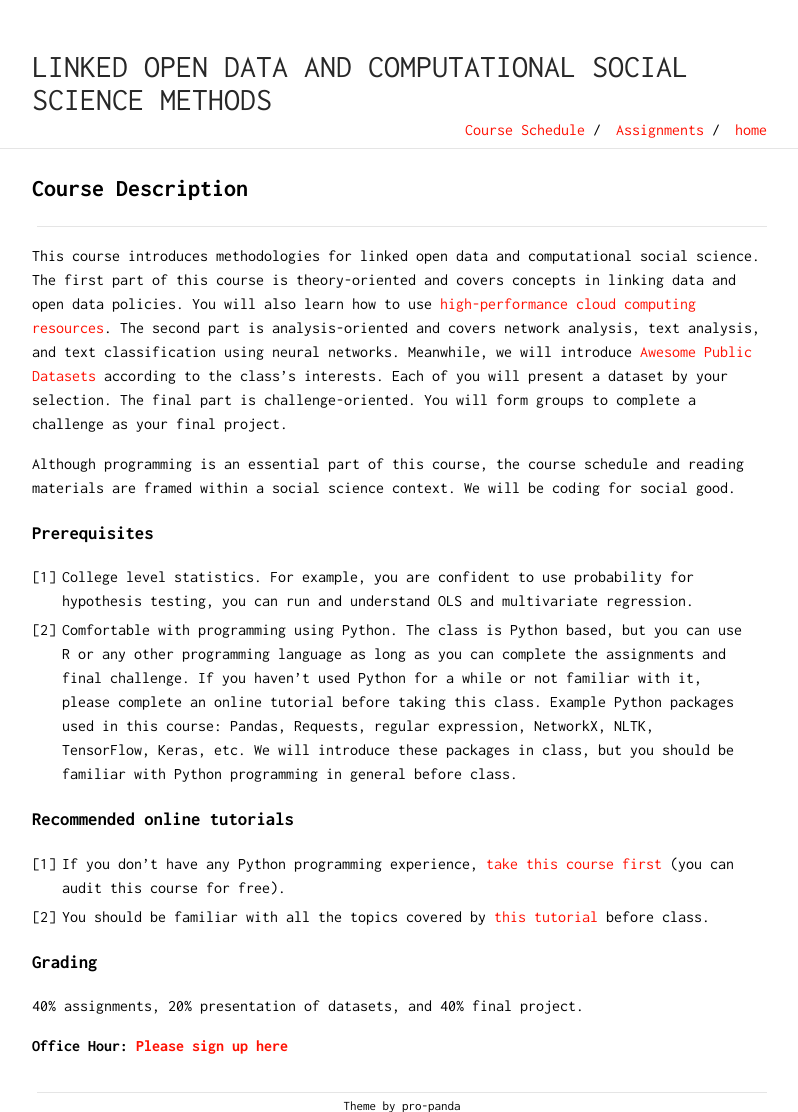
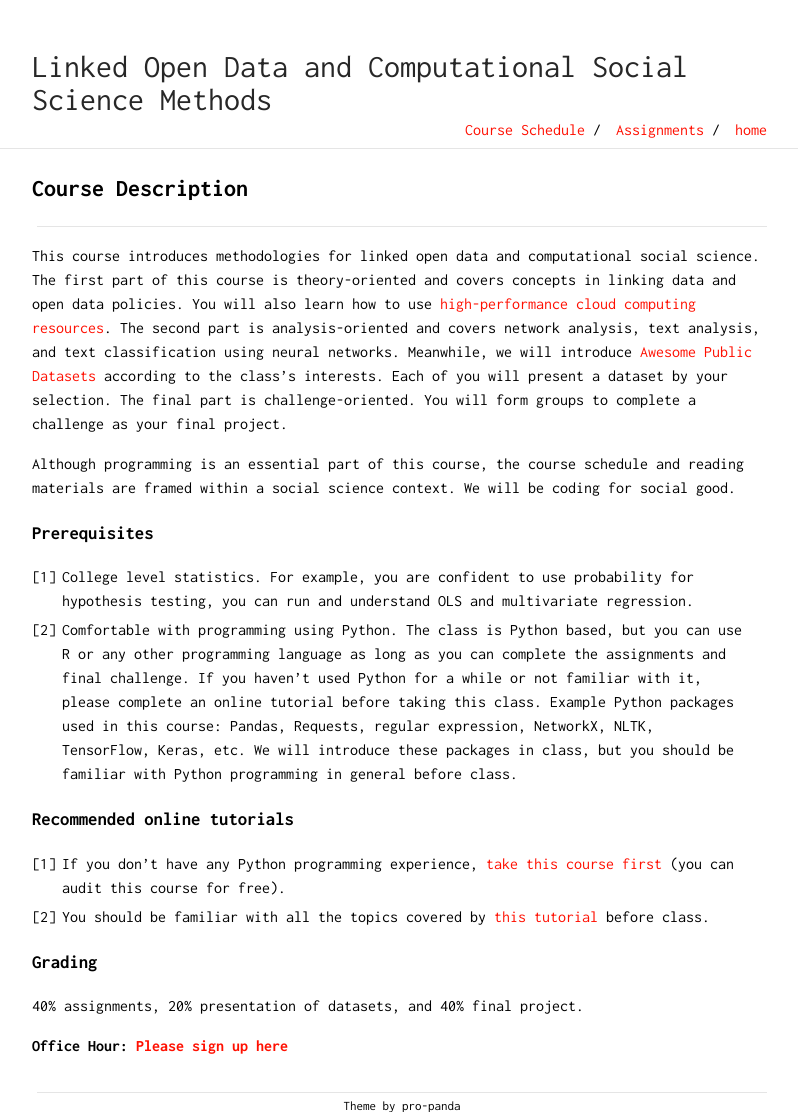
Before and after one commit to Xinjian-Paul-Li/open_data, a Jekyll site: the page built from docs/index.md, in a window 1280 px wide. Shown: the whole page, without its empty margins (238-1036 px from the left). Built offline with Jekyll 4.4.1, drawn with Linux system fonts in a browser that asks for light colours; our own code applies the rules of GitHub Pages for plain Markdown files.

Commit message:
update course

```diff
--- a/docs/_config.yml
+++ b/docs/_config.yml
@@ -1,4 +1,4 @@
-title: LINKED OPEN DATA AND COMPUTATIONAL SOCIAL SCIENCE METHODS
+title: Linked Open Data and Computational Social Science Methods
 author: Ji Ma@UT Austin
 subtitle: LBJ School of Public Affairs
 
```
